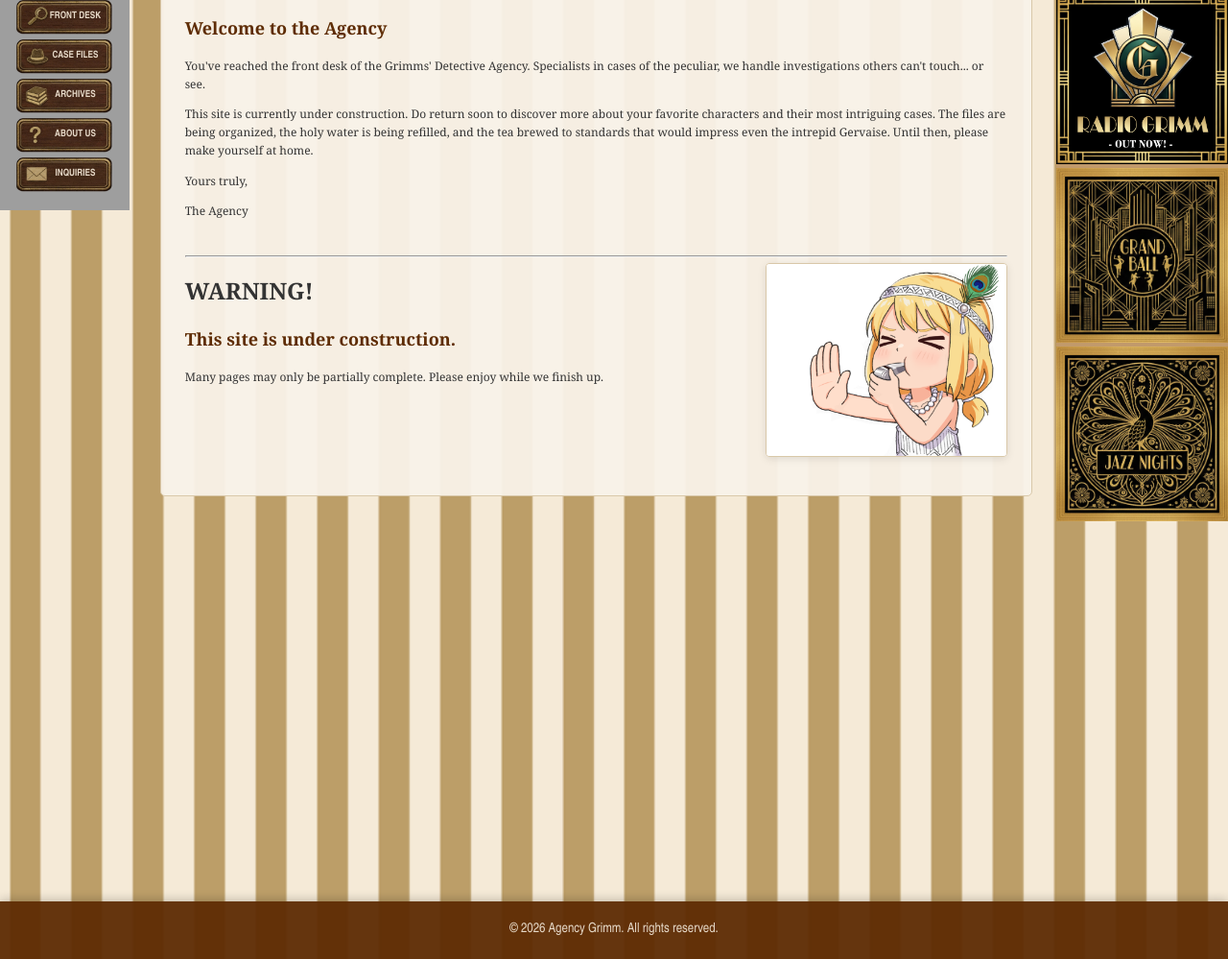
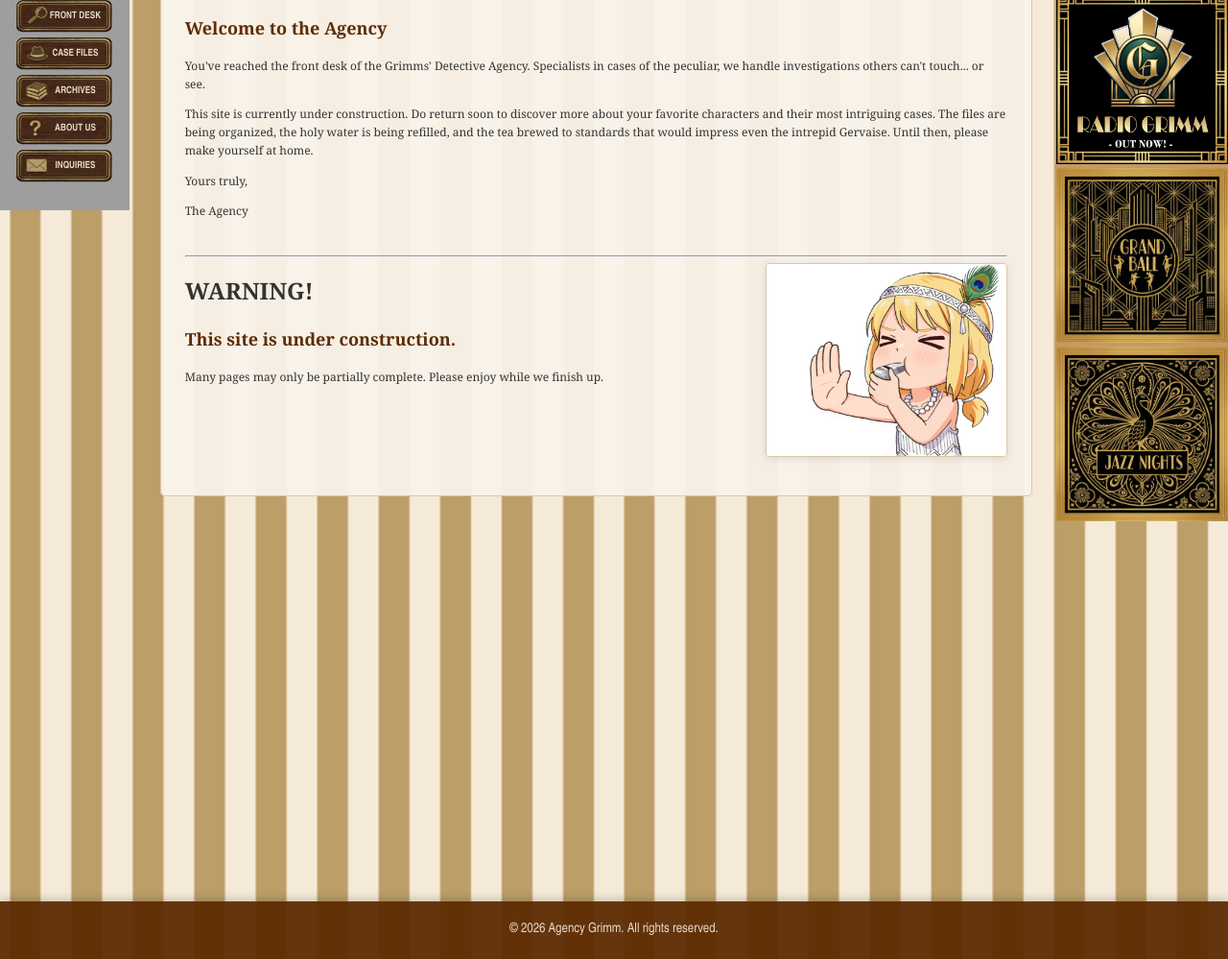
Before and after one commit to johnhopes-collab/grimmsdetectiveagency, a Jekyll site: the page built from index.html, in a window 1280 px wide. Shown: the part 692-1691 px from the top of the page at 96% size. Built offline with Jekyll 4.4.1, drawn with Linux system fonts in a browser that asks for light colours; grey boxes are pictures that could not be loaded.

Commit message:
Update style.scss

```diff
--- a/assets/css/style.scss
+++ b/assets/css/style.scss
@@ -106,7 +106,7 @@ body {
 .sidebar-button {
     display: block;
     width: 102px; /* Your test width */
-    height: 20px;
+    height: 18px;
     padding: 8px 0;
     margin-bottom: 5px;
     margin-left: auto;
```
